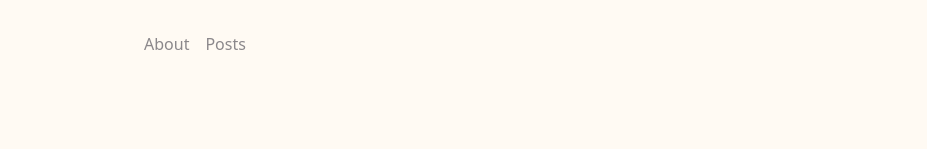
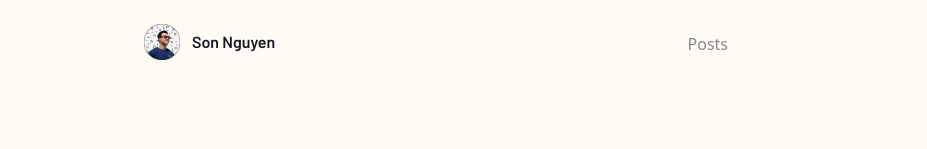
Before and after one commit to sonngdev/personal-website-23, a Next.js app: page / in a window 1280 px wide. Shown: the top 149 px of the page, without its empty margins (176-1103 px from the left). Built offline with nearby package versions, Linux system fonts and the light colour scheme; no server answers.

Commit message:
feat: Site logo

```diff
--- a/components/header.tsx
+++ b/components/header.tsx
@@ -1,8 +1,10 @@
 import Link from 'next/link';
+import Image from 'next/image';
 import { AnimatePresence, motion } from 'framer-motion';
 import { Sun, Moon } from 'react-feather';
 import Container from 'components/container';
 import { useTheme } from 'contexts/theme';
+import logo from 'public/logo/logo.png';
 
 export default function Header() {
   const { theme, toggleTheme } = useTheme();
@@ -11,13 +13,17 @@ export default function Header() {
     <header className="py-6">
       <Container>
         <nav className="flex justify-between">
+          <Link
+            href="/"
+            className="no-underline"
+          >
+            <div className="flex space-x-3 items-center">
+              <Image src={logo} alt="Logo" width={36} />
+              <span className="font-title font-semibold">Son Nguyen</span>
+            </div>
+          </Link>
+
           <div className="flex space-x-4 items-center">
-            <Link
-              href="/"
-              className="no-underline opacity-50 hover:opacity-100"
-            >
-              About
-            </Link>
             <Link
               href="/posts"
               className="no-underline opacity-50 hover:opacity-100"
--- a/styles/globals.css
+++ b/styles/globals.css
@@ -1,3 +1,5 @@
+@import url('https://fonts.googleapis.com/css2?family=Barlow:wght@400;600;700&display=swap');
+
 @tailwind base;
 @tailwind components;
 @tailwind utilities;
--- a/tailwind.config.js
+++ b/tailwind.config.js
@@ -65,6 +65,9 @@ module.exports = {
           highlightMed: '#dfdad9',
           highlightHigh: '#cecacd',
         },
+      },
+      fontFamily: {
+        title: ['Barlow', 'sans-serif'],
       }
     }
   },
```
Also changed, not shown: public/desk.jpg (deleted), public/logo/logo.png (added).
